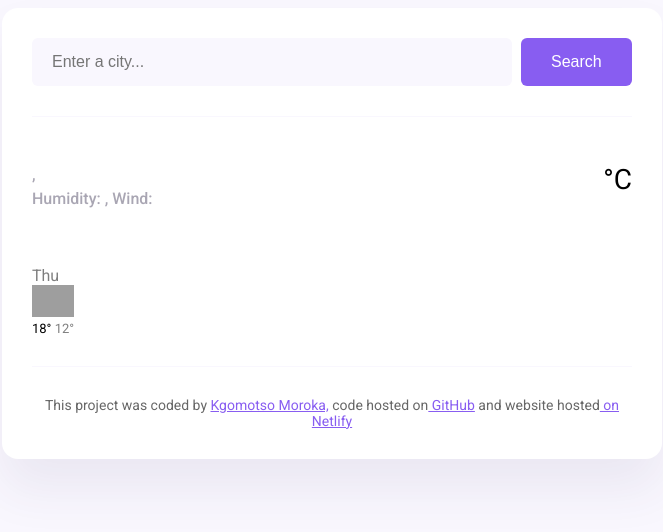
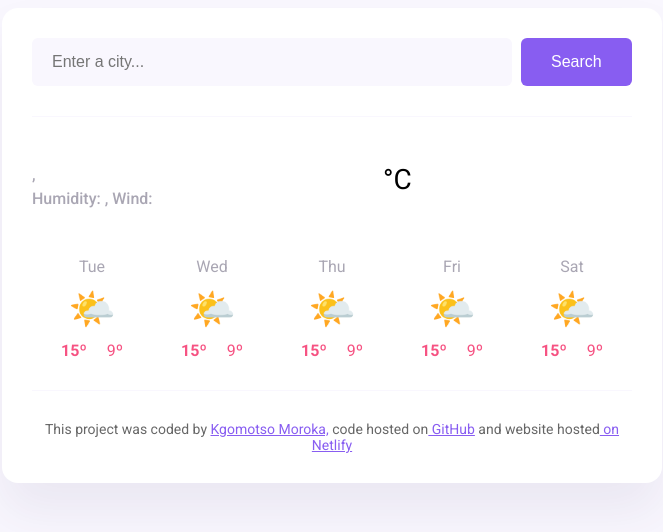
Before and after one commit to Kgomotsomoroka/weather-forecast, a plain HTML site: page index.html in a window 1280 px wide. Shown: the whole page, without its empty margins (6-669 px from the left). Drawn offline with nearby package versions, Linux system fonts and the light colour scheme; no server answers; grey boxes are pictures that could not be loaded.

Commit message:
Injected the forecast HTML from Javascript

```diff
--- a/index.html
+++ b/index.html
@@ -46,23 +46,9 @@
             <div class="weather-app-temperature" id="temperature"></div>
             <div class="weather-app-unit">°C</div>
           </div>
+          <br />
         </div>
-        <br />
-        <div class="weather-forecast"></div>
-        <div class="row">
-          <div class="col-2">
-            <div class="weather-forecast-date">Thu</div>
-            <img
-              src="https://openweathermap.org/img/wn/50d@2x.png"
-              alt=""
-              width="42"
-            />
-            <div class="weather-forecast-temperatures">
-              <span class="weather-forecast-temperature-max">18°</span>
-              <span class="weather-forecast-temperature-min">12°</span>
-            </div>
-          </div>
-        </div>
+        <div class="weather-forecast" id="forecast"></div>
       </main>
       <footer>
         This project was coded by
--- a/src/index.js
+++ b/src/index.js
@@ -52,8 +52,33 @@ function handleSearchSubmit(event) {
 
   searchCity(searchInput.value);
 }
+function displayForecast() {
+  let days = ["Tue", "Wed", "Thu", "Fri", "Sat"];
+  let forecastHtml = "";
+
+  days.forEach(function (day) {
+    forecastHtml =
+      forecastHtml +
+      `
+      <div class="weather-forecast-day">
+        <div class="weather-forecast-date">${day}</div>
+        <div class="weather-forecast-icon">🌤️</div>
+        <div class="weather-forecast-temperatures">
+          <div class="weather-forecast-temperature">
+            <strong>15º</strong>
+          </div>
+          <div class="weather-forecast-temperature">9º</div>
+        </div>
+      </div>
+    `;
+  });
+
+  let forecastElement = document.querySelector("#forecast");
+  forecastElement.innerHTML = forecastHtml;
+}
 
 let searchFormElement = document.querySelector("#search-form");
 searchFormElement.addEventListener("submit", handleSearchSubmit);
 
 searchCity("Paris");
+displayForecast();
--- a/src/style.css
+++ b/src/style.css
@@ -74,6 +74,33 @@ main {
   margin-top: 16px;
   font-size: 28px;
 }
+
+.weather-forecast {
+  display: flex;
+  justify-content: space-around;
+  margin-top: 30px;
+}
+.weather-forecast-date {
+  text-align: center;
+  color: rgba(39, 33, 66, 0.4);
+  font-size: 16px;
+  line-height: 20px;
+  margin-bottom: 10px;
+}
+.weather-forecast-icon {
+  font-size: 38px;
+  text-align: center;
+}
+.weather-forecast-temperatures {
+  text-align: center;
+  color: #f65282;
+  margin-top: 10px;
+  display: flex;
+  justify-content: center;
+}
+.weather-forecast-temperature {
+  padding: 0 10px;
+}
 footer {
   border-top: 1px solid #f9f7fe;
   padding: 30px 0 0 0;
@@ -81,18 +108,3 @@ footer {
   font-size: 14px;
   color: rgba(0, 0, 0, 0.6);
 }
-.weather-forecast {
-  margin-top: 20px;
-  text-align: center;
-  color: #000;
-}
-.weather-forecast-date {
-  font-size: 16px;
-  opacity: 0.5;
-}
-.weather-forecast-temperature-min {
-  opacity: 0.5;
-}
-.weather-forecast-temperatures {
-  font-size: 13px;
-}
```
